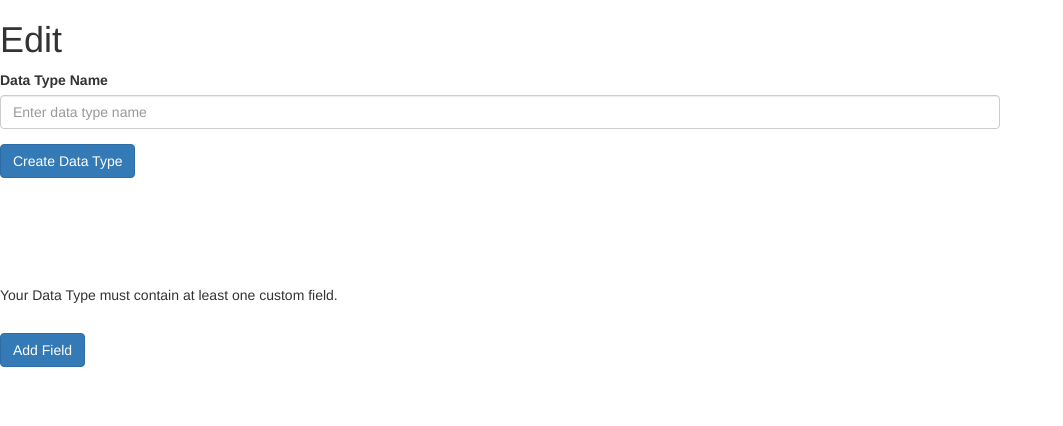
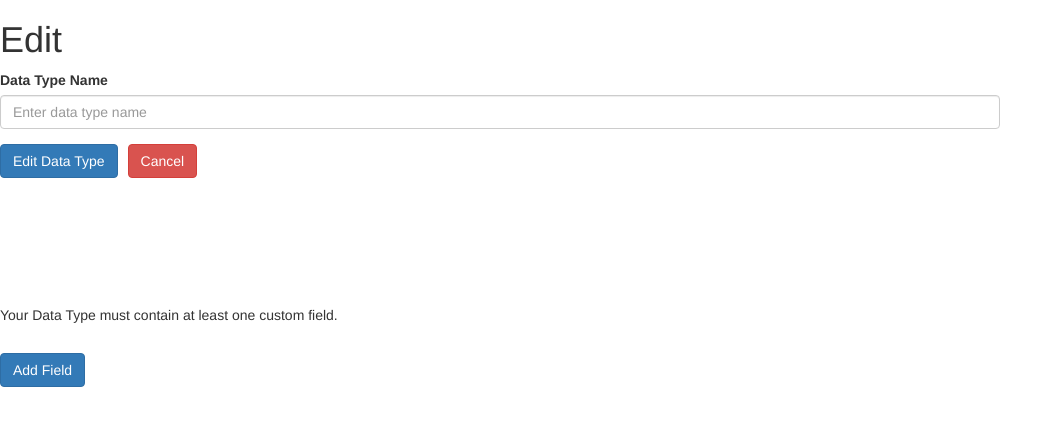
Before and after one commit to batidibek/community_information_management_platform, a Django app: template vircom/templates/vircom/edit_data_type.html in a window 1280 px wide. Shown: the top 426 px of the page, without its empty margins (0-1063 px from the left). Run offline with Django 3.2, Linux system fonts and the light colour scheme; the template is opened without the code that fills it, so the values that code supplies are empty; some libraries are stand-ins or nearby versions.

Commit message:
cancel button added on data type edit

```diff
--- a/vircom/templates/vircom/edit_data_type.html
+++ b/vircom/templates/vircom/edit_data_type.html
@@ -29,8 +29,10 @@
             <input type="text" class="form-control" id="InputDataTypeName" aria-describedby="dataTypeName"
                 placeholder="Enter data type name" name="title" value="{{data_type.name}}">
         </div>
-        <button type="submit" class="btn btn-primary">Create Data Type</button>
-
+        <div class="input-group-btn">
+            <button type="submit" class="btn btn-primary">Edit Data Type</button>
+            <button class="btn btn-danger" type="submit" name="cancel" value="cancel" style="margin-left: 10px;">Cancel</button>
+        </div>
         <br /><br /><br /><br /><br /><br />
         <h5>Your Data Type must contain at least one custom field.</h5>
         {% if error_message_fields %}<p style="color: red"><strong>{{ error_message_fields }}</strong></p>{% endif %}
--- a/vircom/views.py
+++ b/vircom/views.py
@@ -193,6 +193,8 @@ def edit_data_type(request, community_name, data_type_name):
 #not finished
 def change_data_type(request, community_id, data_type_id):
     community = get_object_or_404(Community, pk=community_id)
+    if "cancel" in request.POST:
+        return HttpResponseRedirect(reverse('vircom:community_detail', args=(community.name,)))
     data_type = DataType.objects.get(pk=data_type_id, community=community)
     field_list = data_type.fields
     f = {}
```
